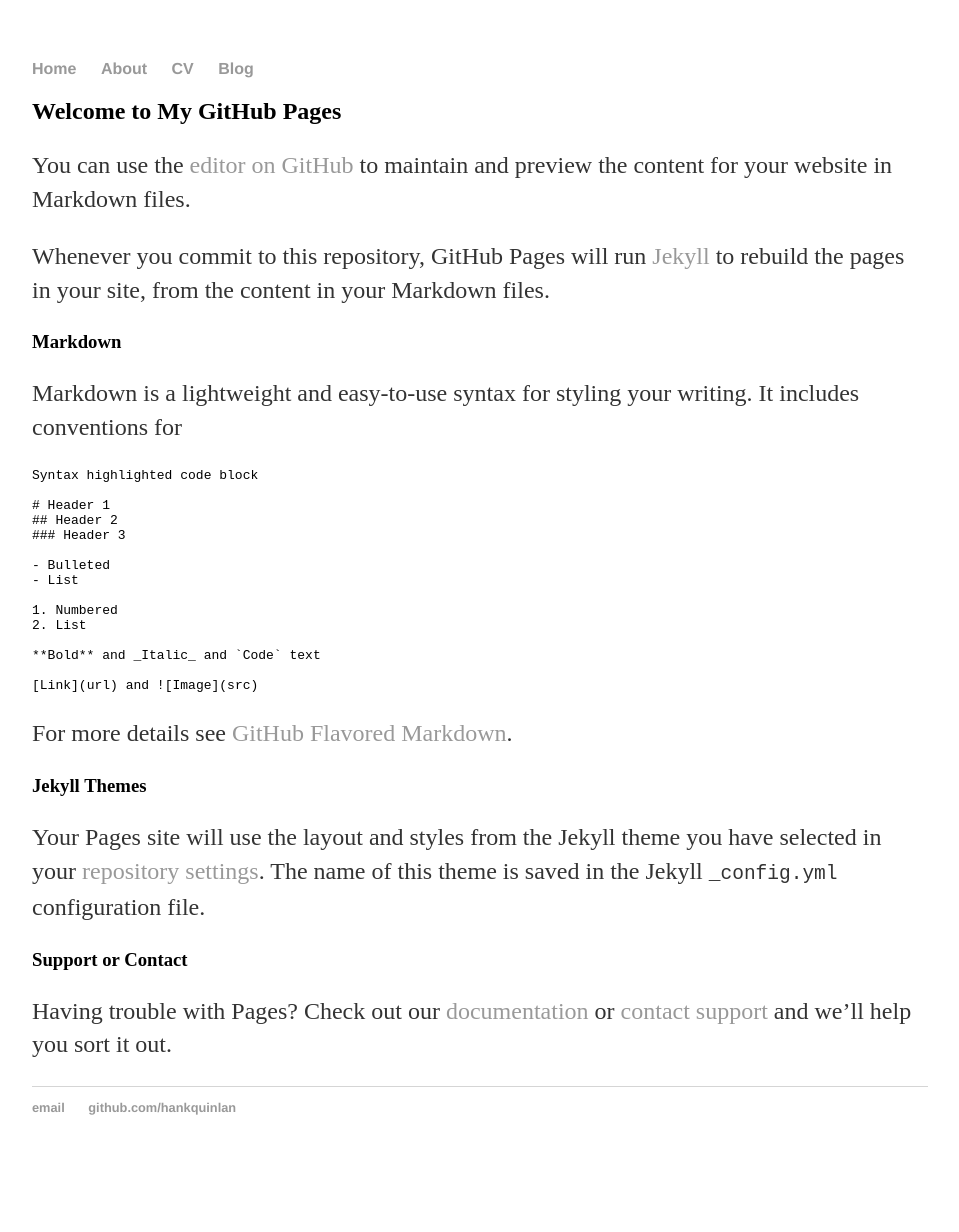
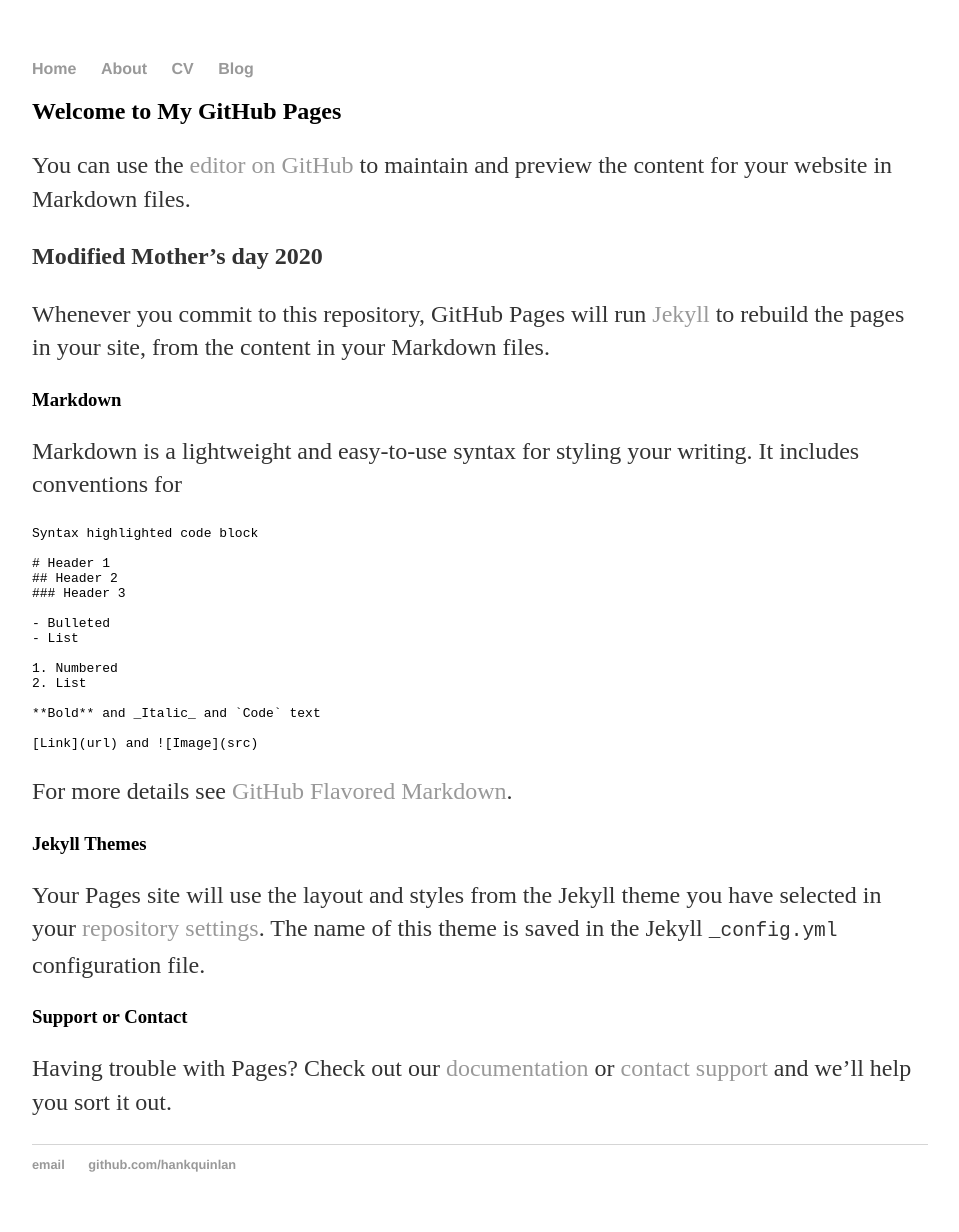
Before and after one commit to gitwazza/gitwazza.github.io, a Jekyll site: the page built from index.md, in a window 1280 px wide. Shown: the whole page, without its empty margins (160-1119 px from the left). Built offline with Jekyll 4.4.1, drawn with Linux system fonts in a browser that asks for light colours; our own code applies the rules of GitHub Pages for plain Markdown files; before the commit the page ends 1175 px from its top, so only the background shows below that.

Commit message:
Update index.md

```diff
--- a/index.md
+++ b/index.md
@@ -1,6 +1,8 @@
 ## Welcome to My GitHub Pages
 
 You can use the [editor on GitHub](https://github.com/gitwazza/thewazz/edit/master/index.md) to maintain and preview the content for your website in Markdown files.
+
+**Modified Mother's day 2020**
 
 Whenever you commit to this repository, GitHub Pages will run [Jekyll](https://jekyllrb.com/) to rebuild the pages in your site, from the content in your Markdown files.
 
```
